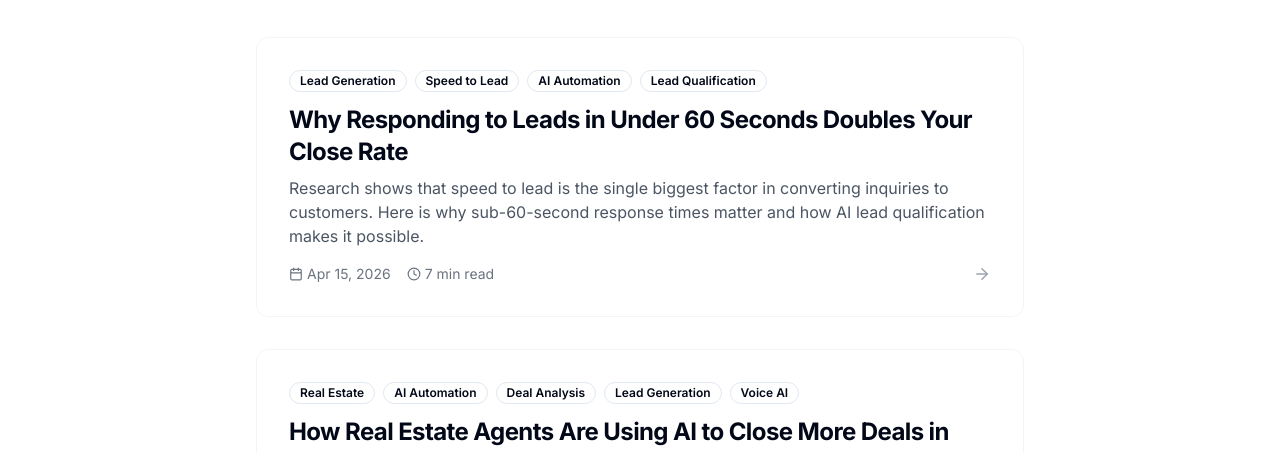
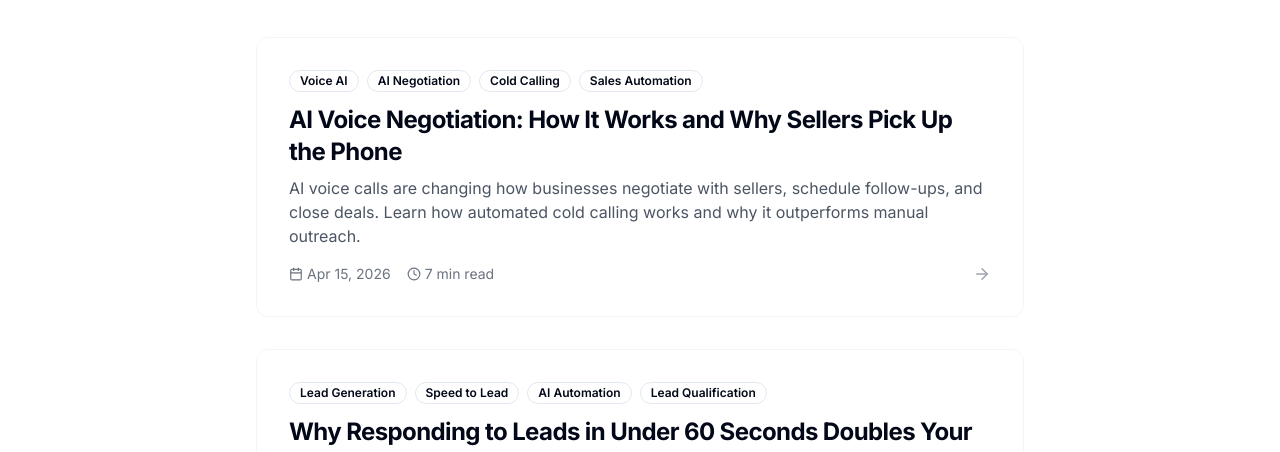
Before and after one commit to mutaaf/digital-craft-architect, a React (Vite) app: page /blog in a window 1280 px wide. Shown: the part 231-683 px from the top of the page. Built offline with nearby package versions, Linux system fonts and the light colour scheme; no server answers.

Commit message:
gtm(BLOG-POST-VOICE-AI): Add SEO blog post on AI voice negotiation and automated cold calling
Co-Authored-By: Claude Code Innovation Agent <noreply@anthropic.com>

```diff
--- a/src/data/blogPosts.ts
+++ b/src/data/blogPosts.ts
@@ -44,6 +44,98 @@ export interface BlogPost {
 }
 
 export const blogPosts: BlogPost[] = [
+    {
+        slug: 'ai-voice-negotiation-how-it-works',
+        title: 'AI Voice Negotiation: How It Works and Why Sellers Pick Up the Phone',
+        description: 'AI voice calls are changing how businesses negotiate with sellers, schedule follow-ups, and close deals. Learn how automated cold calling works and why it outperforms manual outreach.',
+        date: '2026-04-15',
+        author: 'DigitalCraft AI',
+        readTime: '7 min read',
+        tags: ['Voice AI', 'AI Negotiation', 'Cold Calling', 'Sales Automation'],
+        content: `
+<p>Cold calling has been the backbone of sales outreach for decades, yet most people dread making and receiving those calls. Response rates to manual outreach keep declining, and hiring enough sales reps to dial hundreds of numbers per day is expensive. <strong>AI voice negotiation</strong> changes the equation entirely — an AI agent that sounds natural, responds in real time, and never loses its composure on a call.</p>
+
+<p>In this post, we break down how AI voice calls actually work under the hood, why they consistently get higher pickup and engagement rates than traditional cold calls, and how businesses in construction and real estate are already using them to close more deals.</p>
+
+<h2>What Is AI Voice Negotiation?</h2>
+
+<p>AI voice negotiation is a system where an artificial intelligence agent places or receives phone calls, holds a real-time conversation with the person on the other end, and works toward a specific goal — scheduling a meeting, gathering information, or negotiating terms on a deal. Unlike robocalls that play a pre-recorded message, AI voice agents listen, understand context, and respond dynamically.</p>
+
+<p>The technology stack behind a modern AI voice agent includes three core layers:</p>
+
+<ul>
+<li><strong>Speech-to-Text (STT)</strong> — converts the caller's spoken words into text in real time, typically using models like Deepgram Nova-2 that handle accents, background noise, and interruptions</li>
+<li><strong>Large Language Model (LLM)</strong> — processes the transcribed text, understands the context of the conversation, and generates an appropriate response based on its instructions and the deal data it has been given</li>
+<li><strong>Text-to-Speech (TTS)</strong> — converts the AI's text response back into natural-sounding speech, using voices from providers like ElevenLabs that sound conversational rather than robotic</li>
+</ul>
+
+<p>These three layers work together in a loop, with latency as low as 500 milliseconds between a person finishing a sentence and the AI beginning its reply. The result is a conversation that feels surprisingly natural.</p>
+
+<h2>Why Sellers Pick Up the Phone for AI Calls</h2>
+
+<p>One of the most counterintuitive findings from AI voice deployment is that engagement rates are often higher than with human callers. There are several reasons for this:</p>
+
+<h3>1. Consistent Tone and Patience</h3>
+<p>Human sales reps have bad days, get frustrated, and sometimes rush through calls. An AI agent maintains the same calm, professional, and friendly tone on the 500th call as it did on the first. Sellers respond to patience — when someone lets them talk, asks thoughtful follow-up questions, and does not push too aggressively, they stay on the line longer.</p>
+
+<h3>2. Personalization at Scale</h3>
+<p>Before dialing, the AI can be loaded with specific data about the property, the seller's situation, comparable sales in the area, and a tailored opening that references their specific listing. Instead of a generic "Hi, I'm calling about your property," the AI might say "Hi, I noticed your property on Oak Street has been listed for about 45 days — I had a few questions about the updates you mentioned in the listing." That level of personalization used to require a research assistant plus a skilled caller. Now it happens automatically.</p>
+
+<h3>3. Optimal Call Timing</h3>
+<p>AI systems can analyze data to determine the best times to call specific demographics or regions and dial at exactly those windows. They can also handle callbacks immediately when a seller requests one, something that often falls through the cracks with busy human teams.</p>
+
+<h2>How Construction Companies Use AI Voice</h2>
+
+<p>Construction companies are using AI voice agents for several high-value use cases:</p>
+
+<ul>
+<li><strong>Subcontractor negotiation</strong> — AI agents call subcontractors to discuss bid ranges, availability, and project timelines, gathering quotes faster than a project manager making calls one by one</li>
+<li><strong>Supplier follow-up</strong> — automated calls to material suppliers to confirm pricing, check stock availability, and negotiate bulk discounts</li>
+<li><strong>Lead follow-up</strong> — when a homeowner submits a request for a quote, the AI calls them back within minutes to qualify the project scope, budget, and timeline before the estimator gets involved</li>
+<li><strong>Post-project check-in</strong> — calling past clients to request reviews, ask about satisfaction, and identify referral opportunities</li>
+</ul>
+
+<p>The AI handles the high-volume, repetitive calls while the team focuses on the conversations that require human judgment — closing major contracts, resolving disputes, and building relationships with key partners.</p>
+
+<h2>How Real Estate Investors Use AI Voice</h2>
+
+<p>In real estate, AI voice negotiation is particularly powerful for deal sourcing and seller outreach:</p>
+
+<ul>
+<li><strong>Off-market seller outreach</strong> — calling property owners from targeted lists to gauge interest in selling, using comp data and market insights to frame the conversation</li>
+<li><strong>Deal negotiation</strong> — discussing price ranges, terms, and timelines with sellers who have expressed interest, working within parameters set by the investor</li>
+<li><strong>Appointment setting</strong> — scheduling property walkthroughs, inspections, and closing meetings with sellers, buyers, and agents</li>
+<li><strong>Portfolio management</strong> — calling tenants about lease renewals, maintenance scheduling, and rent collection reminders</li>
+</ul>
+
+<p>A single AI voice agent can make 200+ calls per day with full personalization, something that would require a team of 4-5 human callers to match. And the AI captures every detail from every conversation in a structured transcript that feeds directly into deal analysis tools.</p>
+
+<h2>The Technology Behind Natural Conversations</h2>
+
+<p>Making an AI voice agent sound natural requires more than just connecting an LLM to a phone line. Several technical challenges have to be solved:</p>
+
+<p><strong>Dollar amounts and addresses.</strong> Text-to-speech engines often read "$150,000" as "dollar one five zero zero zero zero" or read "123 Oak Dr" as "one two three Oak Doctor." Production AI voice systems convert all dollar amounts to spoken words ("one hundred fifty thousand dollars") and expand address abbreviations ("Drive" instead of "Dr") before the TTS engine processes them.</p>
+
+<p><strong>Interruption handling.</strong> Real conversations involve interruptions, and an AI that waits for complete silence before responding feels robotic. Modern voice AI uses voice activity detection (VAD) to identify when a speaker is pausing versus when they have finished a thought, and it can be interrupted mid-sentence just like a human conversation partner.</p>
+
+<p><strong>Context retention.</strong> Over a 5-minute call, the AI needs to remember what was discussed earlier. If a seller mentions they need to close by March and later asks about timeline flexibility, the AI should reference that March deadline rather than asking again. This requires maintaining a rolling conversation context that the LLM can reference.</p>
+
+<h2>Try AI Voice Negotiation Yourself</h2>
+
+<p>The best way to understand AI voice negotiation is to experience it firsthand. Our <a href="/construction/demo/voice-negotiator">live voice negotiation demo</a> lets you have a real conversation with an AI agent — either through your browser or via an actual phone call to your number.</p>
+
+<p>Enter a property address and the AI will analyze comparable sales, calculate a bid range, and then call you to negotiate the deal as if you were the seller. You will hear how it handles objections, references specific data points, and adapts its approach based on your responses.</p>
+
+<p>Whether you are in construction looking to streamline subcontractor outreach or in real estate looking to scale your seller acquisition, AI voice is no longer a future technology. It is available today, and the businesses adopting it are gaining a measurable edge in their markets.</p>
+
+<hr />
+<div style="background: #f8f9fa; border: 1px solid #e2e8f0; border-radius: 8px; padding: 1.5em; text-align: center;">
+<h3>Ready to automate your business?</h3>
+<p>See what AI can do for your company — personalized to your brand, your services, and your market.</p>
+<p><a href="https://calendly.com/mutaaf" target="_blank" rel="noopener noreferrer"><strong>Book a Free AI Audit</strong></a> &nbsp;&middot;&nbsp; <a href="/construction/demo"><strong>Try Our Live Demos</strong></a></p>
+</div>
+`,
+    },
     {
         slug: 'lead-response-time-under-60-seconds-doubles-close-rate',
         title: 'Why Responding to Leads in Under 60 Seconds Doubles Your Close Rate',
```
Also changed, not shown: 2 other files (tests, documents, lock files or other folders).
